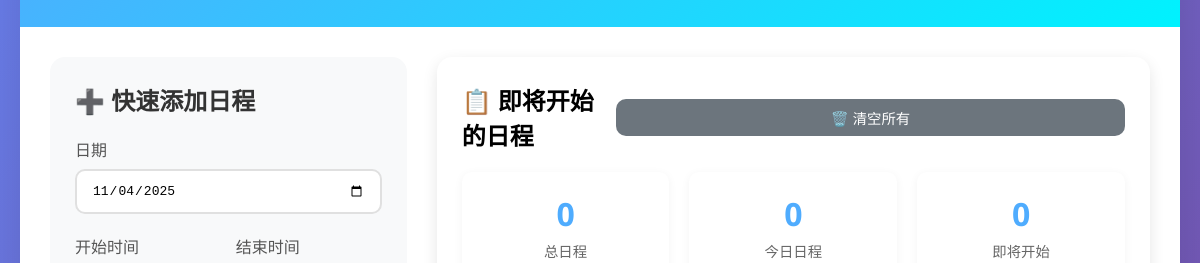
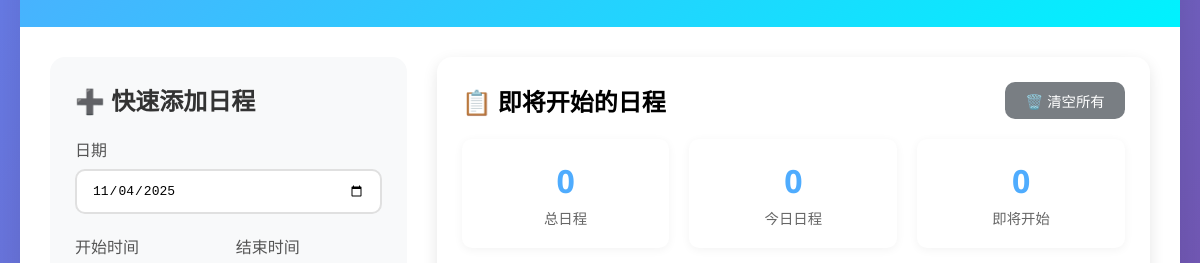
Before and after one commit to ZhenTaoWei/richeng, an Electron app: page index.html in a window 1200 px wide. Shown: the part 145-408 px from the top of the page. Drawn offline with Linux system fonts and the light colour scheme; no server answers.

```diff
--- a/index.html
+++ b/index.html
@@ -311,7 +311,7 @@
             <div class="schedule-list">
                 <div style="display: flex; justify-content: space-between; align-items: center; margin-bottom: 20px;">
                     <h2>📋 即将开始的日程</h2>
-                    <button id="clearAllBtn" class="btn btn-secondary" style="background: #6c757d; padding: 8px 16px; font-size: 0.9em;">
+                    <button id="clearAllBtn" class="btn btn-danger" style="background: #797e83; padding: 8px 16px; font-size: 0.9em; width: 120px;">
                         🗑️ 清空所有
                     </button>
                 </div>
```
